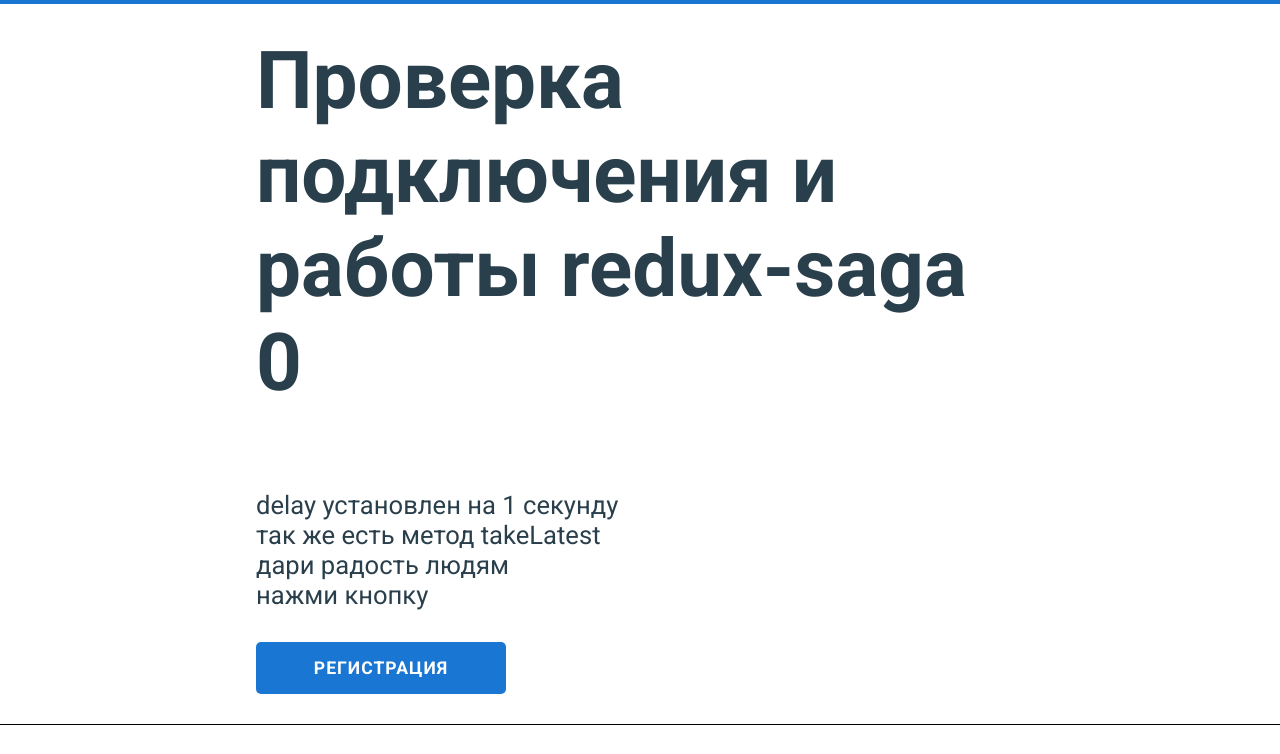
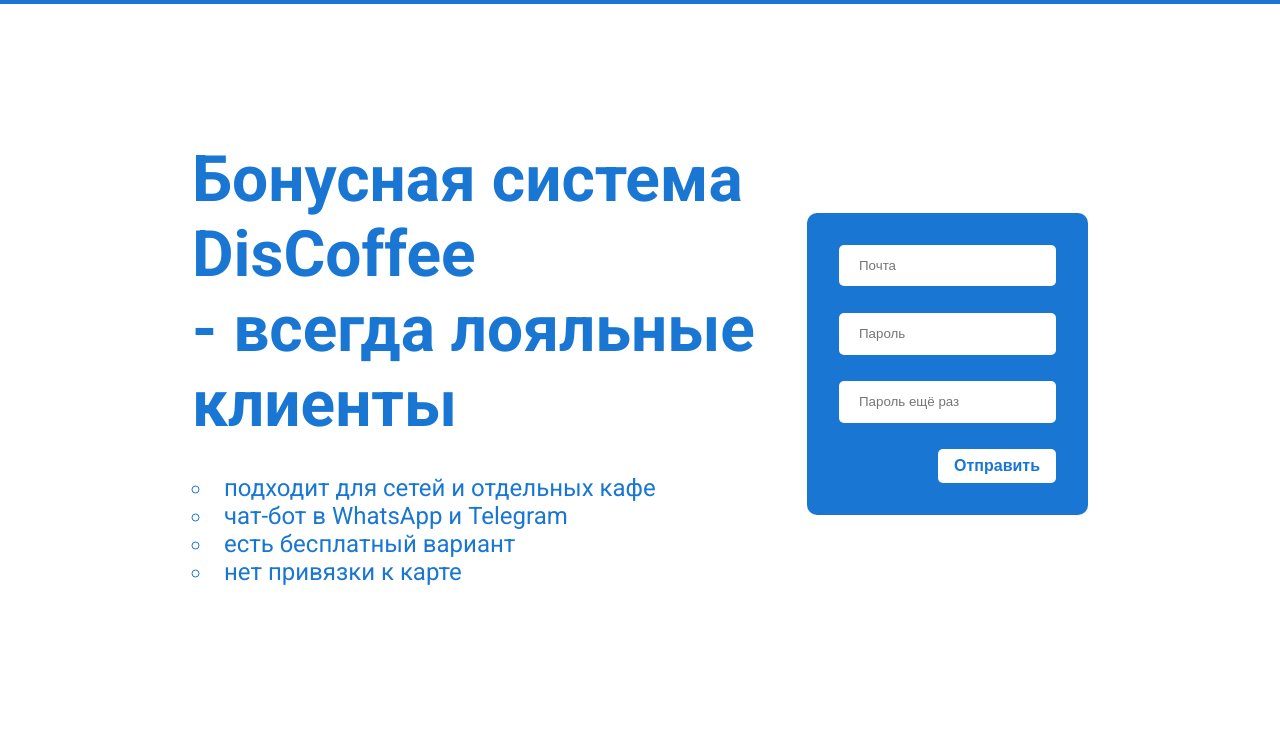
Before and after one commit to SerjBaturin/discoffee, a React app in the folder client/: page / in a window 1280 px wide. Shown: the part 46-800 px from the top of the page. Built offline with nearby package versions, Linux system fonts and the light colour scheme.

Commit message:
Change Landing UTP section -> add form for clients Add submit handler to form

```diff
--- /dev/null
+++ b/client/src/components/Form/Form.jsx
@@ -0,0 +1,44 @@
+import React, { useState } from "react";
+import "./style.scss";
+
+const Form = () => {
+  const [email, setEmail] = useState("");
+  const [password, setPassword] = useState("");
+  const [passwordConfirm, setPasswordConfirm] = useState("");
+
+  const handlerOnSubmit = (e) => {
+    e.preventDefault();
+    console.log(email, password, passwordConfirm);
+    setEmail("");
+    setPassword("");
+    setPasswordConfirm("");
+  };
+
+  return (
+    <div className="form_registration">
+      <form onSubmit={handlerOnSubmit}>
+        <input
+          type="text"
+          placeholder="Почта"
+          defaultValue={email}
+          onChange={(e) => setEmail(e.target.value)}
+        />
+        <input
+          type="text"
+          placeholder="Пароль"
+          defaultValue={password}
+          onChange={(e) => setPassword(e.target.value)}
+        />
+        <input
+          type="text"
+          placeholder="Пароль ещё раз"
+          defaultValue={passwordConfirm}
+          onChange={(e) => setPasswordConfirm(e.target.value)}
+        />
+        <input type="submit" value="Отправить" />
+      </form>
+    </div>
+  );
+};
+
+export default Form;
--- /dev/null
+++ b/client/src/components/Form/index.js
@@ -0,0 +1,2 @@
+import Form from "./Form.jsx";
+export default Form;
--- /dev/null
+++ b/client/src/components/Form/style.scss
@@ -0,0 +1,36 @@
+.form_registration {
+  box-sizing: border-box;
+  padding: 2em;
+  background-color: #1976d2;
+  border-radius: 10px;
+  form {
+    input {
+      display: block;
+      margin-bottom: 2em;
+      padding: 1em 1.5em;
+      border: none;
+      border-radius: 5px;
+      &:focus {
+        outline: none;
+        box-shadow: 2px 2px 0px #002a53;
+      }
+
+      &:last-child {
+        margin-left: auto;
+        margin-bottom: 0;
+        padding: 0.5em 1em;
+        background-color: #fff;
+        color: #1976d2;
+        font-size: 1rem;
+        font-weight: 600;
+        cursor: pointer;
+        &:hover {
+          color: #002a53;
+        }
+        &:focus {
+          box-shadow: none;
+        }
+      }
+    }
+  }
+}
--- a/client/src/components/Landing/Landing.jsx
+++ b/client/src/components/Landing/Landing.jsx
@@ -3,24 +3,30 @@
 import "./style.scss";
 import Button from "../../common/Button";
 import { s } from "../../common/Button/buttonStyles";
+import Form from "../Form";
 
 const Landing = ({ sagaCounter, handlerClick }) => {
   return (
     <div className="landing">
       <section className="landing__utp">
         <div className="container">
-          <h1>Проверка подключения и работы redux-saga {sagaCounter}</h1>
-          <ul>
-            <li>delay установлен на 1 секунду</li>
-            <li>так же есть метод takeLatest</li>
-            <li>дари радость людям</li>
-            <li>нажми кнопку</li>
-          </ul>
-          <Button
-            styles={s.landing}
-            name="РЕГИСТРАЦИЯ"
-            handler={handlerClick}
-          />
+          <div className="landing__utp__wrapper">
+            <div className="landing__utp__wrapper__utp">
+              <h1>
+                Бонусная система DisCoffee
+                <br /> - всегда лояльные клиенты
+              </h1>
+              <ul>
+                <li>подходит для сетей и отдельных кафе</li>
+                <li>чат-бот в WhatsApp и Telegram</li>
+                <li>есть бесплатный вариант</li>
+                <li>нет привязки к карте</li>
+              </ul>
+            </div>
+            <div className="landing__utp__wrapper__form">
+              <Form />
+            </div>
+          </div>
         </div>
       </section>
 
--- a/client/src/components/Landing/style.scss
+++ b/client/src/components/Landing/style.scss
@@ -31,22 +31,52 @@
   width: 100%;
   height: 100%;
   min-height: 90vh;
-  border-bottom: 1px solid black;
-  // background-image: url(./fon.jpg);
+  // background-image: url(./img/fon2.jpg);
+  // background-attachment: fixed;
   // background-position: center;
   // background-repeat: no-repeat;
   // background-size: cover;
+  .container {
+    width: 70%;
+  }
+}
 
-  & h1 {
-    margin-bottom: 1em;
-    font-size: 5rem;
+.landing__utp__wrapper {
+  display: flex;
+}
+
+.landing__utp__wrapper__utp {
+  display: flex;
+  flex-direction: column;
+  justify-content: center;
+  width: 80%;
+
+  h1 {
+    margin-bottom: 0.5em;
+    // color: #301b10;
+    // color: #fff;
+    color: #1976d2;
+    font-size: 4em;
+    // text-shadow: 4px 4px 0px #1976d2;
   }
-  & ul {
-    margin-bottom: 2em;
-    & li {
-      font-size: 1.6rem;
+
+  ul {
+    li {
+      list-style: circle inside;
+      font-family: "Roboto", sans-serif;
+      font-size: 1.5rem;
+      color: #1976d2;
+      // color: #301b10;
     }
   }
+}
+
+.landing__utp__wrapper__form {
+  display: flex;
+  flex-direction: column;
+  justify-content: center;
+  align-items: flex-end;
+  width: 20%;
 }
 
 // PRICE
--- a/client/src/components/Menu/style.scss
+++ b/client/src/components/Menu/style.scss
@@ -7,6 +7,7 @@
   height: 100%;
   background-color: #fff;
   box-shadow: 0px 10px 30px #666;
+  z-index: 1000;
 }
 
 .menu_open {
```
Also changed, not shown: client/src/components/Landing/img/cupcoffee.jpg (added), client/src/components/Landing/img/fon.jpg (renamed from client/src/components/Landing/fon.jpg), client/src/components/Landing/img/fon1.jpg (added), client/src/components/Landing/img/fon2.jpg (added).
